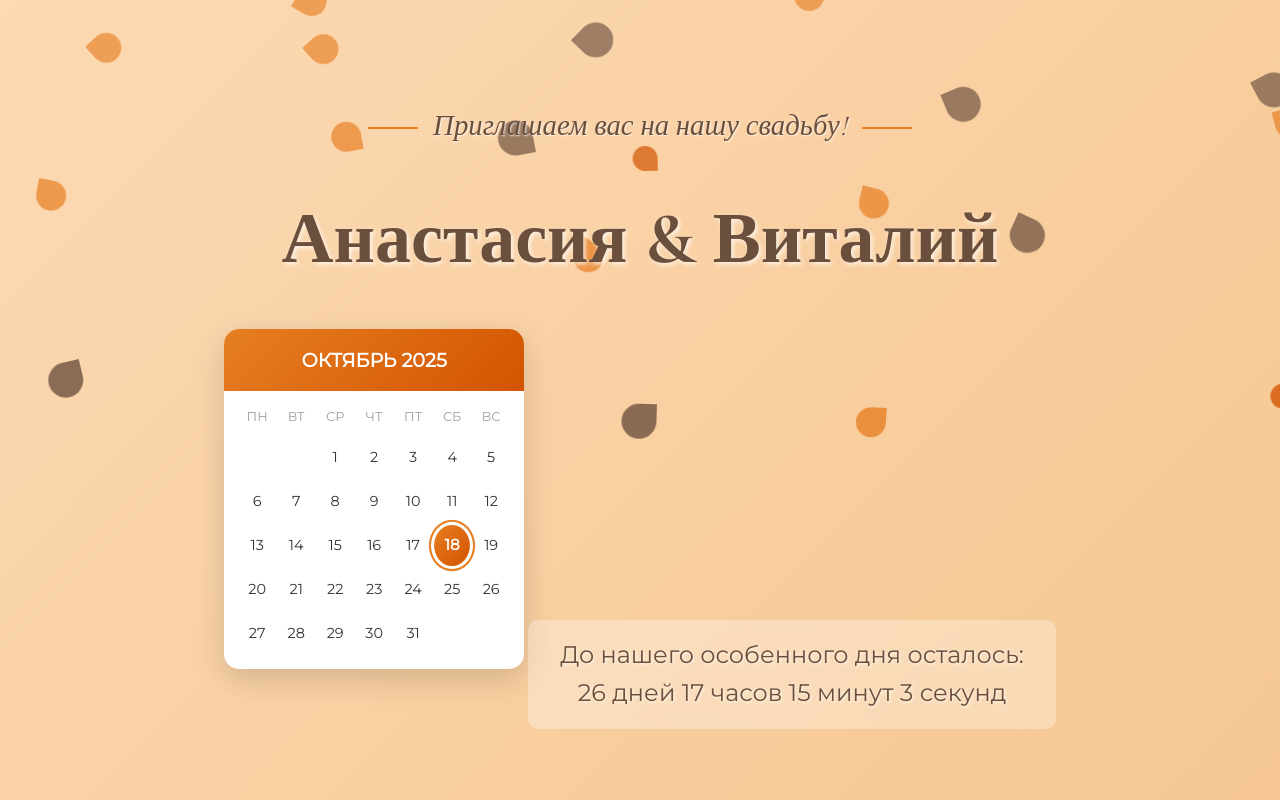
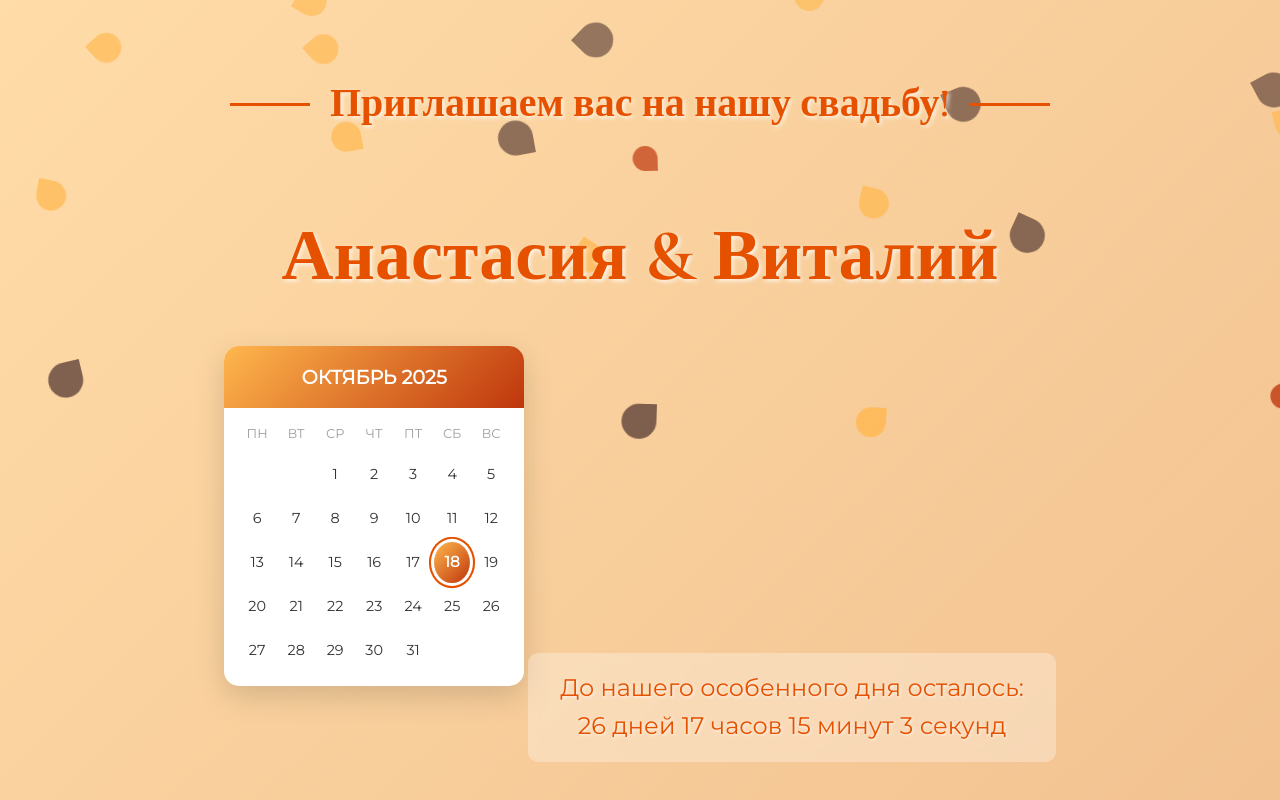
Before and after one commit to nimusvlad/wedding-invitation, a plain HTML site: page index.html in a window 1280 px wide. Shown: the top 800 px of the page. Drawn offline with nearby package versions, Linux system fonts and the light colour scheme.

Commit message:
Update style.css

```diff
--- a/style.css
+++ b/style.css
@@ -1,12 +1,12 @@
-/* Осенняя цветовая палитра - явные значения для независимости от темы */
+/* Обновленная осенняя цветовая палитра */
 :root {
-    --autumn-orange: #E67E22;
-    --autumn-red: #D35400;
-    --autumn-brown: #6B4F3D;
-    --autumn-beige: #FDE3A7;
-    --autumn-cream: #FEF5E7;
-    --autumn-light-orange: #FFE4C4;
-    --autumn-dark-orange: #E67E22;
+    --autumn-orange: #FFB74D; /* Светлее оранжевый */
+    --autumn-red: #BF360C; /* Темнее оранжево-красный */
+    --autumn-brown: #5D4037; /* Темнее коричневый */
+    --autumn-beige: #FFECB3; /* Светлее бежевый */
+    --autumn-cream: #FFF3E0; /* Светлее кремовый */
+    --autumn-light-orange: #FFE0B2; /* Светлее светло-оранжевый */
+    --autumn-dark-orange: #E65100; /* Темнее темно-оранжевый */
     --autumn-white: #FFFFFF;
     --autumn-black: #333333;
     --autumn-gray: #9E9E9E;
@@ -48,7 +48,7 @@ h1, h2, h3 {
     justify-content: center;
     position: relative;
     overflow: hidden;
-    background: linear-gradient(135deg, rgba(230, 126, 34, 0.1) 0%, rgba(211, 84, 0, 0.2) 100%);
+    background: linear-gradient(135deg, rgba(255, 183, 77, 0.1) 0%, rgba(191, 54, 12, 0.2) 100%);
 }
 
 .leaves-container {
@@ -116,23 +116,24 @@ h1, h2, h3 {
 .hero h1 {
     font-size: 4.5rem;
     margin-bottom: 2rem;
-    color: var(--autumn-brown);
+    color: var(--autumn-dark-orange); /* Темнее оранжевый для имен */
     text-shadow: 2px 2px 4px rgba(255, 255, 255, 0.8);
 }
 
-/* Стили для текста приглашения */
+/* Стили для текста приглашения - увеличен и улучшен */
 .invitation-text {
     margin: 2rem 0;
 }
 
 .invitation-text p {
-    font-size: 1.8rem;
-    color: var(--autumn-brown);
+    font-size: 2.5rem; /* Увеличили размер */
+    color: var(--autumn-dark-orange); /* Темнее оранжевый */
     font-family: 'Cormorant Garamond', serif;
-    font-style: italic;
-    text-shadow: 1px 1px 2px rgba(255, 255, 255, 0.8);
+    font-weight: 700; /* Более жирный шрифт */
+    text-shadow: 2px 2px 4px rgba(255, 255, 255, 0.8);
     position: relative;
     display: inline-block;
+    margin-bottom: 2rem;
 }
 
 .invitation-text p:before,
@@ -140,19 +141,19 @@ h1, h2, h3 {
     content: "";
     position: absolute;
     top: 50%;
-    width: 50px;
-    height: 2px;
-    background: var(--autumn-orange);
+    width: 80px; /* Увеличили длину линий */
+    height: 3px; /* Увеличили толщину линий */
+    background: var(--autumn-dark-orange); /* Темнее оранжевый */
 }
 
 .invitation-text p:before {
     right: 100%;
-    margin-right: 15px;
+    margin-right: 20px; /* Увеличили отступ */
 }
 
 .invitation-text p:after {
     left: 100%;
-    margin-left: 15px;
+    margin-left: 20px; /* Увеличили отступ */
 }
 
 /* Стили для мини-календаря */
@@ -160,7 +161,7 @@ h1, h2, h3 {
     background: var(--autumn-white);
     border-radius: 15px;
     box-shadow: 0 10px 30px rgba(0, 0, 0, 0.15);
-    margin-bottom: 2rem;
+    margin-bottom: 3rem;
     overflow: hidden;
     width: 300px;
     display: inline-block;
@@ -212,7 +213,7 @@ h1, h2, h3 {
     background: linear-gradient(135deg, var(--autumn-orange) 0%, var(--autumn-red) 100%);
     color: var(--autumn-white);
     font-weight: bold;
-    box-shadow: 0 0 0 3px var(--autumn-white), 0 0 0 5px var(--autumn-orange);
+    box-shadow: 0 0 0 3px var(--autumn-white), 0 0 0 5px var(--autumn-dark-orange); /* Темнее оранжевый */
     animation: pulse 2s infinite;
 }
 
@@ -225,7 +226,7 @@ h1, h2, h3 {
 /* Стили для обратного отсчета */
 #countdown {
     font-size: 1.5rem;
-    color: var(--autumn-brown);
+    color: var(--autumn-dark-orange); /* Темнее оранжевый */
     text-shadow: 1px 1px 3px rgba(255, 255, 255, 0.8);
     margin-top: 2rem;
     background: rgba(255, 255, 255, 0.3);
@@ -255,7 +256,7 @@ section {
 h2 {
     font-size: 2.5rem;
     margin-bottom: 2rem;
-    color: var(--autumn-red);
+    color: var(--autumn-dark-orange); /* Темнее оранжевый */
     position: relative;
     display: inline-block;
 }
@@ -284,7 +285,7 @@ h2:after {
     padding: 2rem;
     border: 2px solid var(--autumn-beige);
     border-radius: 10px;
-    background-color: rgba(253, 227, 167, 0.3);
+    background-color: rgba(255, 236, 179, 0.3); /* Обновленный цвет с новой палитрой */
 }
 
 .detail-item h3 {
@@ -296,12 +297,13 @@ h2:after {
 /* Увеличиваем конкретно "Церемония" и "Банкет" */
 .ceremony, .banquet {
     font-size: 2.2rem !important;
+    color: var(--autumn-dark-orange); /* Темнее оранжевый */
 }
 
 .map-link {
     display: inline-block;
     margin-top: 1rem;
-    color: var(--autumn-red);
+    color: var(--autumn-dark-orange); /* Темнее оранжевый */
     text-decoration: none;
     font-weight: bold;
 }
@@ -320,7 +322,7 @@ h2:after {
 
 /* Стили для раздела с дресс-кодом */
 .dress-code {
-    background-color: rgba(253, 227, 167, 0.4);
+    background-color: rgba(255, 236, 179, 0.4); /* Обновленный цвет с новой палитрой */
 }
 
 .color-palette {
@@ -341,7 +343,7 @@ h2:after {
 
 /* Стили для раздела с подарками */
 .gifts {
-    background-color: rgba(254, 245, 231, 0.5);
+    background-color: rgba(255, 243, 224, 0.5); /* Обновленный цвет с новой палитрой */
 }
 
 /* Стили для формы RSVP */
@@ -363,12 +365,12 @@ h2:after {
     border: 2px solid var(--autumn-beige);
     border-radius: 5px;
     font-family: 'Montserrat', sans-serif;
-    background-color: rgba(254, 245, 231, 0.7);
+    background-color: rgba(255, 243, 224, 0.7); /* Обновленный цвет с новой палитрой */
 }
 
 #rsvp-form button {
     padding: 1rem;
-    background-color: var(--autumn-red);
+    background-color: var(--autumn-dark-orange); /* Темнее оранжевый */
     color: white;
     border: none;
     border-radius: 5px;
@@ -380,7 +382,7 @@ h2:after {
 }
 
 #rsvp-form button:hover {
-    background-color: var(--autumn-orange);
+    background-color: var(--autumn-red);
 }
 
 /* Стили для кружков выбора */
@@ -391,6 +393,7 @@ h2:after {
 .attendance-options p {
     margin-bottom: 1rem;
     font-weight: bold;
+    color: var(--autumn-dark-orange); /* Темнее оранжевый */
 }
 
 .option-buttons {
@@ -405,7 +408,7 @@ h2:after {
     padding: 0.8rem;
     border: 2px solid var(--autumn-beige);
     border-radius: 50px;
-    background-color: rgba(254, 245, 231, 0.7);
+    background-color: rgba(255, 243, 224, 0.7); /* Обновленный цвет с новой палитрой */
     cursor: pointer;
     transition: all 0.3s ease;
 }
@@ -416,7 +419,7 @@ h2:after {
 
 .option-button input[type="radio"] {
     margin-right: 10px;
-    accent-color: var(--autumn-red);
+    accent-color: var(--autumn-dark-orange); /* Темнее оранжевый */
 }
 
 .option-button span {
@@ -425,11 +428,11 @@ h2:after {
 
 /* Стили для контактов */
 .contacts {
-    background-color: rgba(253, 227, 167, 0.4);
+    background-color: rgba(255, 236, 179, 0.4); /* Обновленный цвет с новой палитрой */
 }
 
 .contacts a {
-    color: var(--autumn-red);
+    color: var(--autumn-dark-orange); /* Темнее оранжевый */
     text-decoration: none;
     font-weight: bold;
 }
@@ -454,12 +457,12 @@ footer {
     }
 
     .invitation-text p {
-        font-size: 1.5rem;
+        font-size: 1.8rem;
     }
 
     .invitation-text p:before,
     .invitation-text p:after {
-        width: 30px;
+        width: 40px;
     }
 
     .mini-calendar {
```
